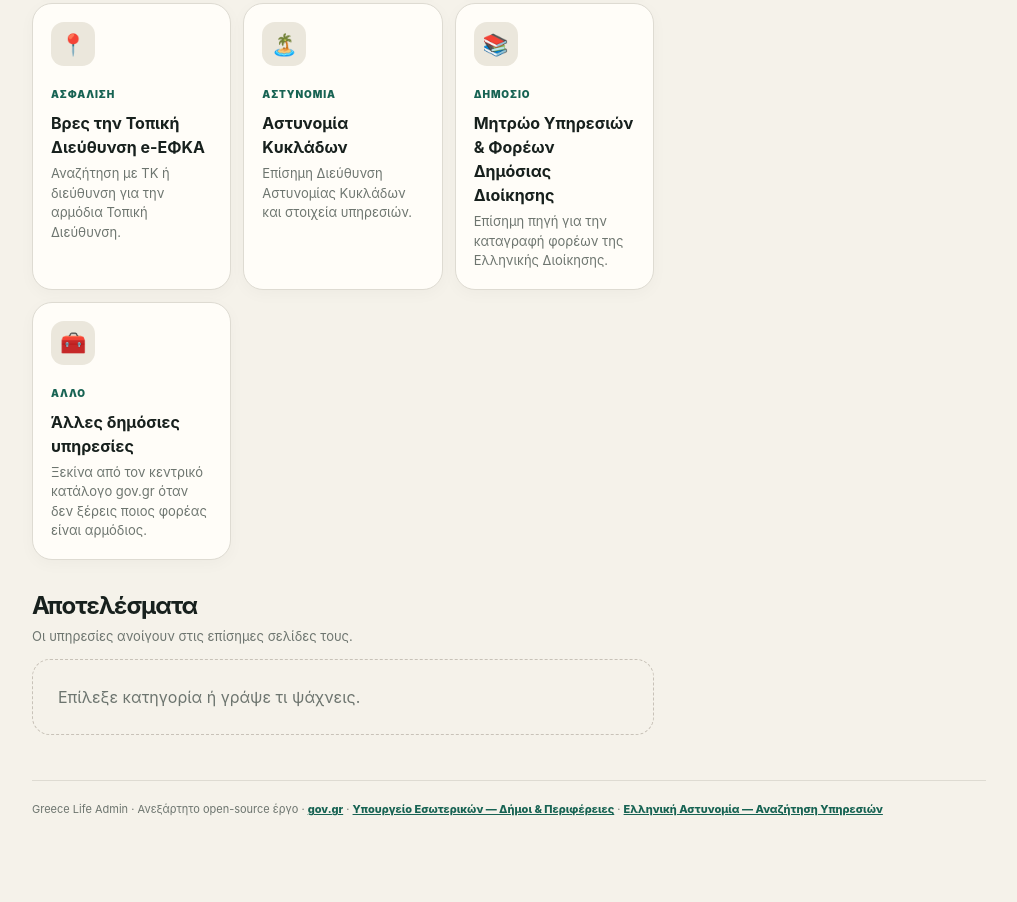
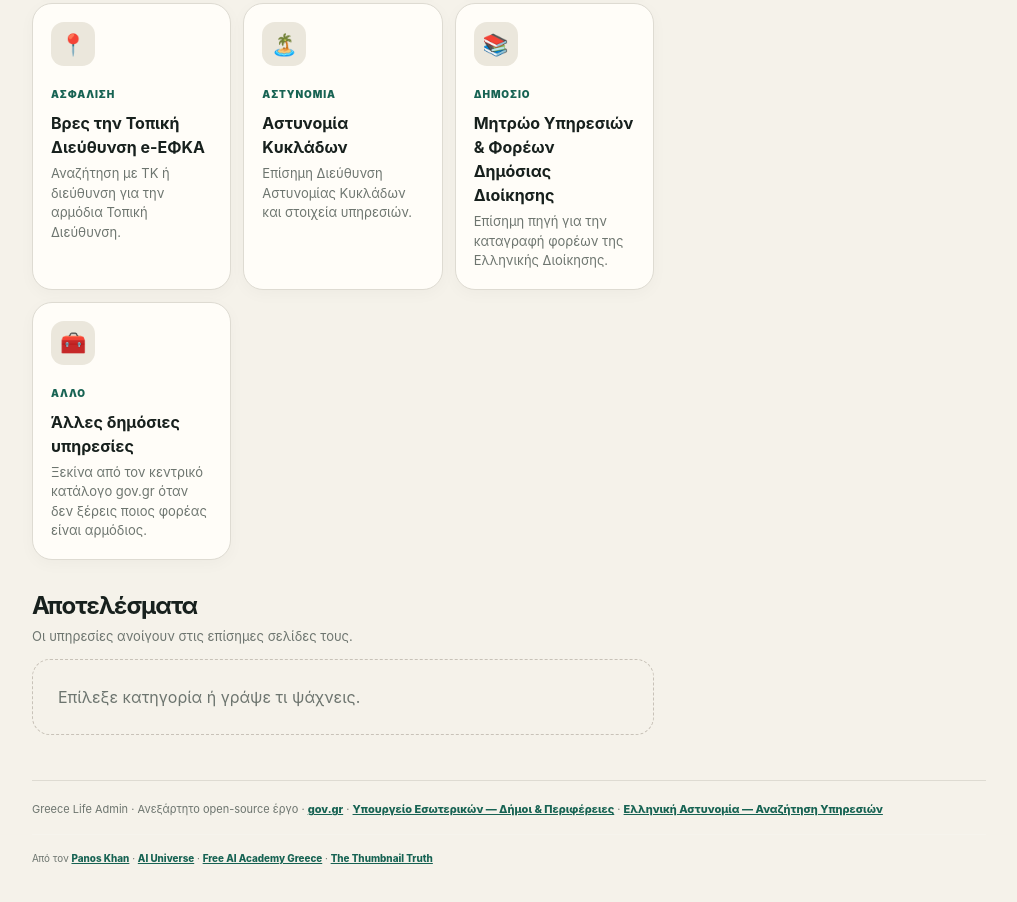
Before and after one commit to panoskhan/greece-life-admin, a plain HTML site: page index.html in a window 1280 px wide. Shown: the part 2496-3398 px from the top of the page, without its empty margins (256-1273 px from the left). Drawn offline with Linux system fonts and the light colour scheme.

Commit message:
Add footer links to sibling Panos Khan properties

```diff
--- a/index.html
+++ b/index.html
@@ -28,7 +28,7 @@
 <div class="side-card"><h3>📍 Περιοχή</h3><div class="region-list" id="regions"></div></div>
 <div class="side-card"><h3>🔎 Πώς λειτουργεί</h3><p style="font-size:13px;color:var(--muted);margin:0">Η εφαρμογή λειτουργεί σαν ενιαίος χάρτης/κατάλογος. Δεν ζητά προσωπικά στοιχεία και δεν προσποιείται ότι είναι κρατική υπηρεσία.</p></div>
 </aside></div>
-<footer>Greece Life Admin · Ανεξάρτητο open-source έργο · <a href="https://www.gov.gr/" target="_blank" rel="noopener">gov.gr</a> · <a href="https://www.ypes.gr/dimoi-perifereies/" target="_blank" rel="noopener">Υπουργείο Εσωτερικών — Δήμοι & Περιφέρειες</a> · <a href="https://www.astynomia.gr/anazitisi-ypiresion/" target="_blank" rel="noopener">Ελληνική Αστυνομία — Αναζήτηση Υπηρεσιών</a></footer>
+<footer>Greece Life Admin · Ανεξάρτητο open-source έργο · <a href="https://www.gov.gr/" target="_blank" rel="noopener">gov.gr</a> · <a href="https://www.ypes.gr/dimoi-perifereies/" target="_blank" rel="noopener">Υπουργείο Εσωτερικών — Δήμοι & Περιφέρειες</a> · <a href="https://www.astynomia.gr/anazitisi-ypiresion/" target="_blank" rel="noopener">Ελληνική Αστυνομία — Αναζήτηση Υπηρεσιών</a><div style="margin-top:1rem;padding-top:1rem;border-top:1px solid rgba(255,255,255,.12);font-size:.9em">Από τον <a href="https://panoskhan.github.io/">Panos Khan</a> · <a href="https://panoskhan.github.io/ai-universe/">AI Universe</a> · <a href="https://panoskhan.github.io/free-ai-academy-greece/">Free AI Academy Greece</a> · <a href="https://panoskhan.github.io/thumbnail-truth/">The Thumbnail Truth</a></div></footer>
 </main></div>
 <script>
 const regions=['Ανατολική Μακεδονία & Θράκη','Κεντρική Μακεδονία','Δυτική Μακεδονία','Ήπειρος','Θεσσαλία','Ιόνια Νησιά','Δυτική Ελλάδα','Στερεά Ελλάδα','Αττική','Πελοπόννησος','Βόρειο Αιγαίο','Νότιο Αιγαίο','Κρήτη'];
```
